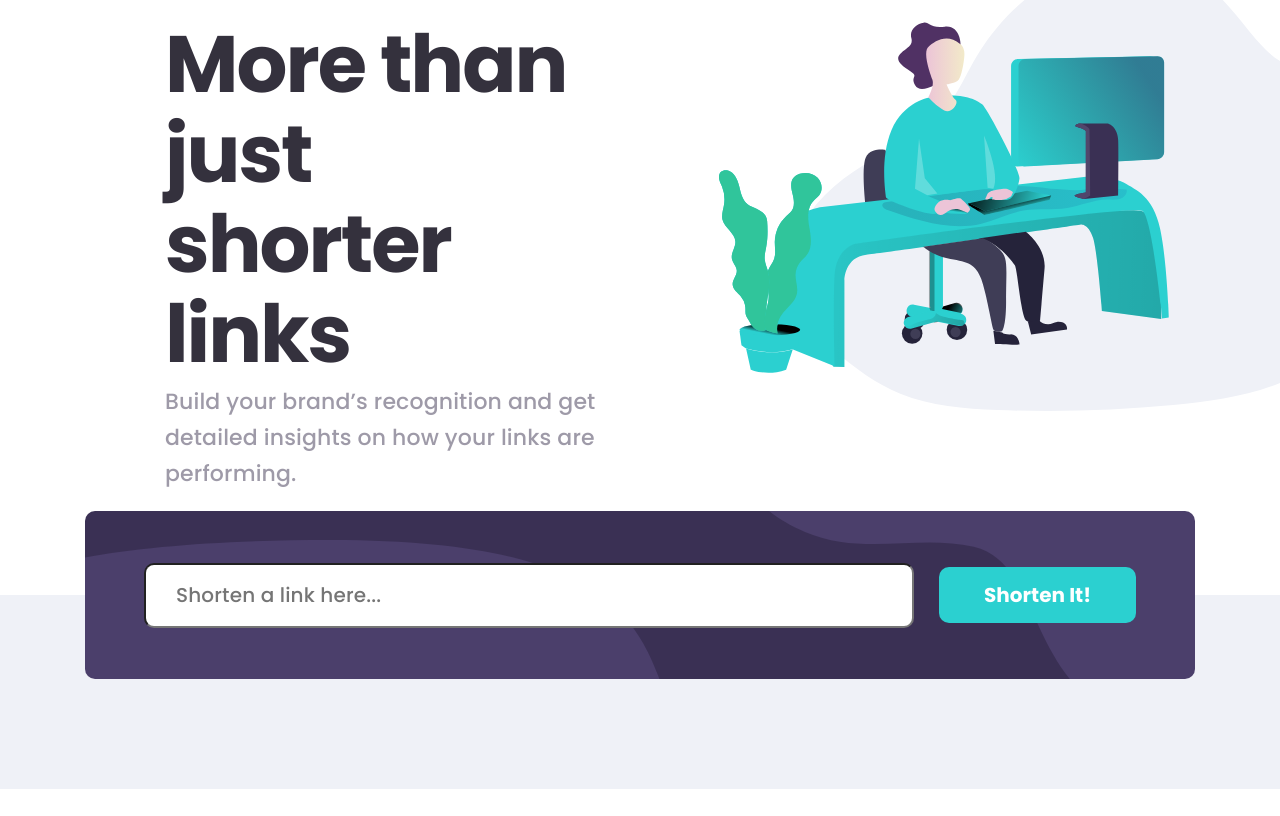
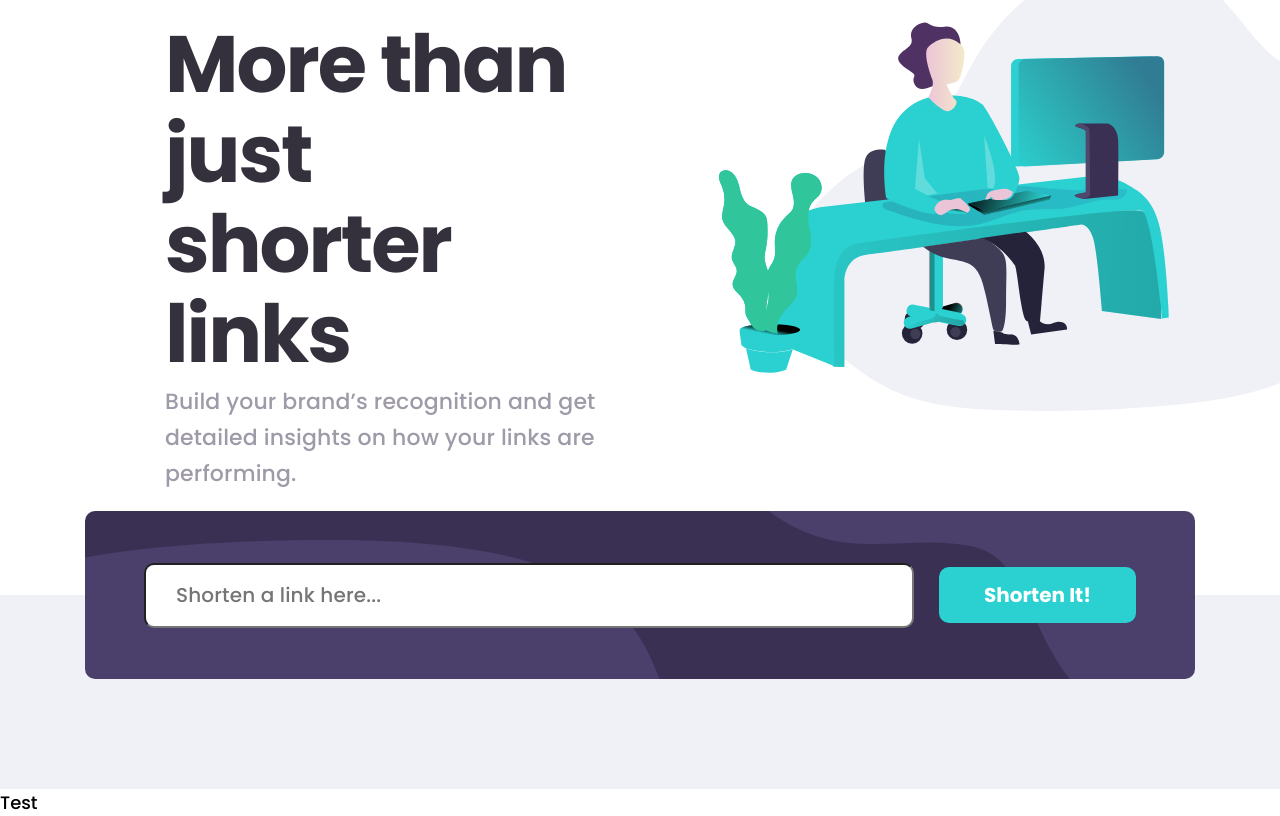
Before and after one commit to KiddAlexx/url-shortening-api-FM, a React (Vite) app: page / in a window 1280 px wide. Shown: the part 205-1021 px from the top of the page. Before the commit the page ends 994 px from the top, so only its background shows below. Built offline with nearby package versions, Linux system fonts and the light colour scheme; the HTML template or start-up script is replaced by a standard one.

Commit message:
add Statistics component

```diff
--- a/src/App.jsx
+++ b/src/App.jsx
@@ -2,6 +2,7 @@ import './App.css';
 import Header from './components/Header';
 import Hero from './components/Hero';
 import UrlForm from './components/UrlForm';
+import Statistics from './components/Statistics';
 
 function App() {
   return (
@@ -9,6 +10,7 @@ function App() {
       <Header />
       <Hero />
       <UrlForm />
+      <Statistics />
     </div>
   );
 }
--- /dev/null
+++ b/src/components/Statistics.jsx
@@ -0,0 +1,5 @@
+function Statistic() {
+  return <div className="statistics">Test</div>;
+}
+
+export default Statistic;
```
